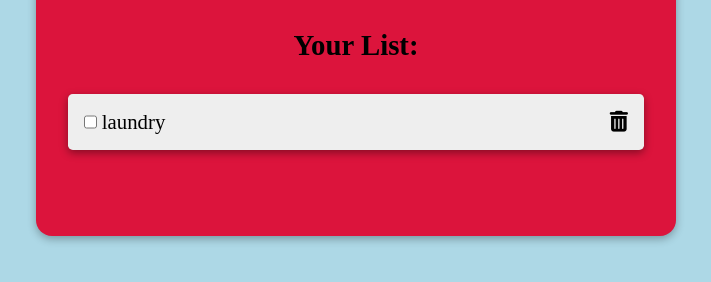
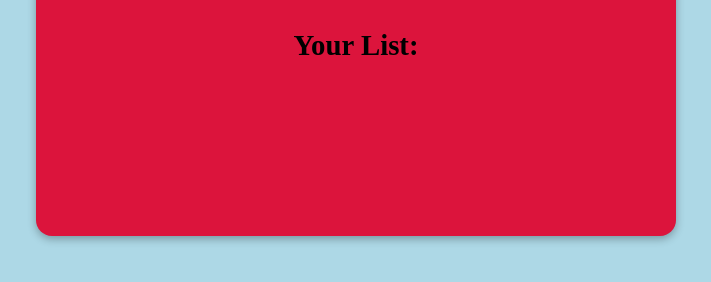
Before and after one commit to dejourford/to-do-list, a website: page index.html in a window 1280 px wide. Shown: the part 204-486 px from the top of the page, without its empty margins (284-995 px from the left). Drawn offline with Linux system fonts and the light colour scheme.

Commit message:
delete skeleton for list item

```diff
--- a/index.html
+++ b/index.html
@@ -27,18 +27,7 @@
                 <h2>Your List:</h2>
 
                 <ul class="to-do-items">
-                    <li class="to-do-item">
-                        <div class="to-do-item-left">
-                            <input class="to-do-item-checkbox" type="checkbox">
-                            <p class="to-do-text">laundry</p>
-                        </div>
-                        <div class="to-do-item-right">
-                            <button class="delete-btn">
-                                <div class="fa-solid fa-trash-can"></div>
-                            </button>
-                        </div>
 
-                    </li>
                 </ul>
             </div>
         </section>
```
